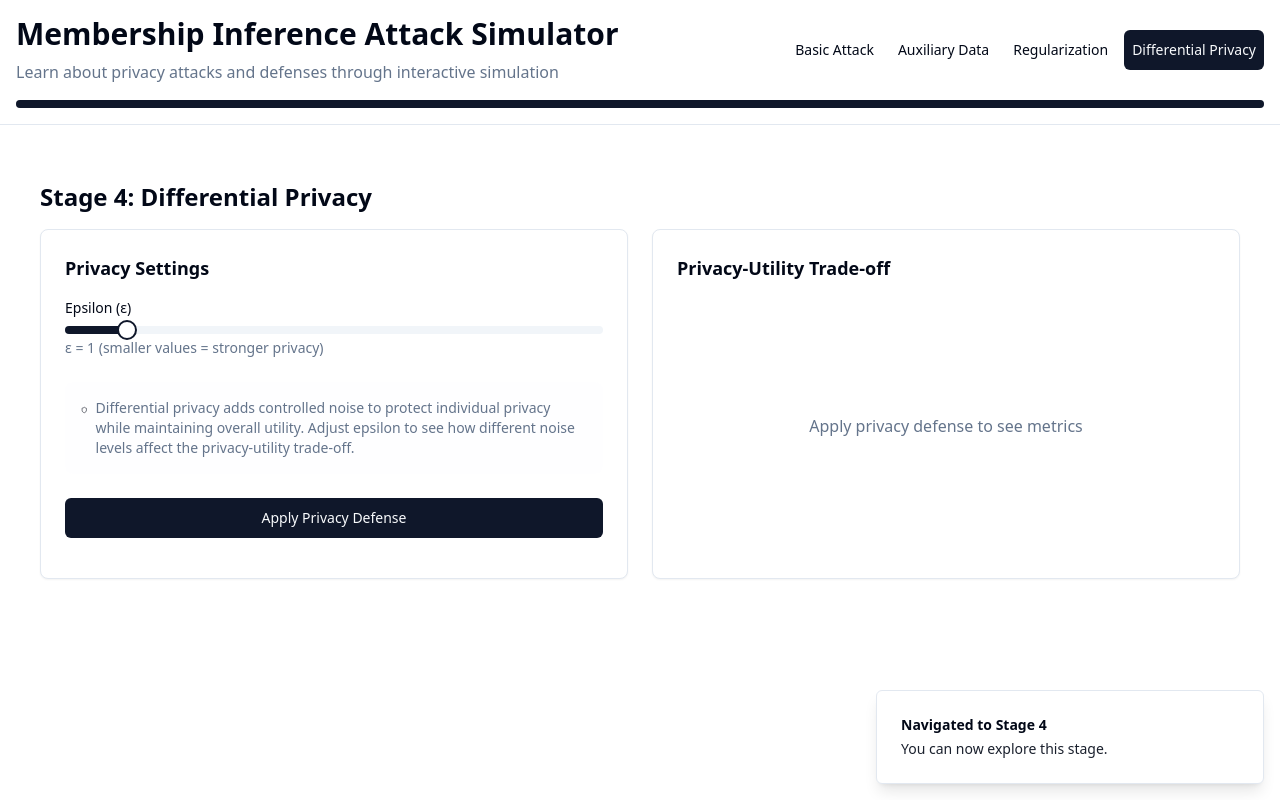
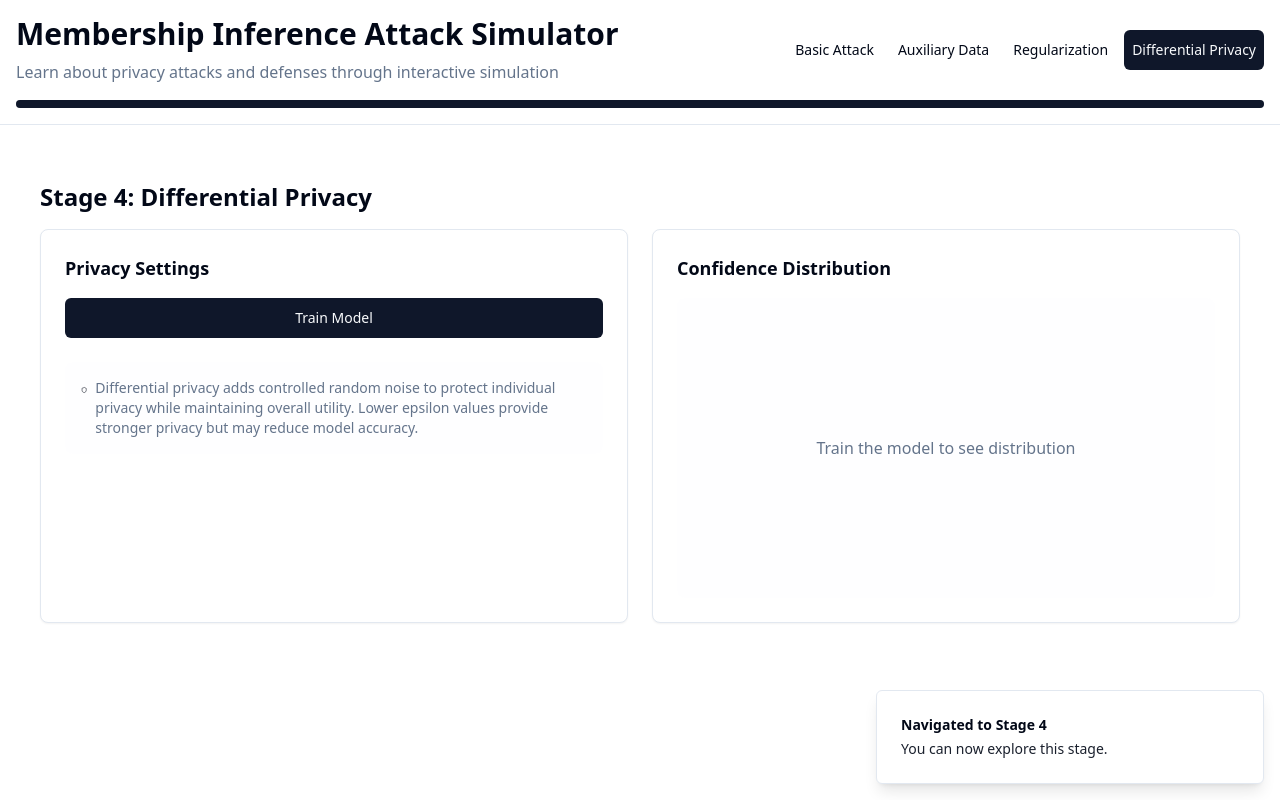
Before and after one commit to andrew-medrano/privacy-attack-explorer, a React (Vite) app: page / in a window 1280 px wide. Both pictures are taken after a click on the button "Differential Privacy". Built offline with nearby package versions, Linux system fonts and the light colour scheme.

Commit message:
Refactor: Improve Stage Four UI and functionality

```diff
--- a/src/components/stages/StageFour.tsx
+++ b/src/components/stages/StageFour.tsx
@@ -3,53 +3,108 @@ import React, { useState } from 'react';
 import { Card } from "@/components/ui/card";
 import { Button } from "@/components/ui/button";
 import { Slider } from "@/components/ui/slider";
-import { AreaChart, Area, XAxis, YAxis, CartesianGrid, Tooltip, Legend, ResponsiveContainer } from 'recharts';
-import { Shield } from 'lucide-react';
+import { BarChart, Bar, XAxis, YAxis, CartesianGrid, Tooltip, Legend, ReferenceLine, AreaChart, Area } from 'recharts';
+import { Shield, ChartBar } from 'lucide-react';
+import { ChartContainer } from "@/components/ui/chart";
 
 interface StageFourProps {
   onComplete: () => void;
 }
 
-const generateDistribution = (epsilon: number) => {
-  // Generate synthetic prediction distribution with differential privacy noise
-  const baseProb = 0.7; // Base probability for positive class
-  const noise = (1 / epsilon) * (Math.random() - 0.5) * 2; // Laplace noise scaled by epsilon
-  return Math.max(0.1, Math.min(0.9, baseProb + noise));
+const generateBaseDistribution = () => {
+  // Generate synthetic prediction distribution for training vs non-training data
+  return Array.from({ length: 20 }, (_, i) => {
+    const confidence = i * 5;
+    const trainingCount = Math.floor(100 * Math.exp(-Math.pow((confidence - 75) / 15, 2)));
+    const nonTrainingCount = Math.floor(100 * Math.exp(-Math.pow((confidence - 60) / 20, 2)));
+
+    return {
+      confidence: `${confidence}-${confidence + 4}`,
+      training: trainingCount,
+      nonTraining: nonTrainingCount,
+      total: trainingCount + nonTrainingCount
+    };
+  });
 };
 
-const calculatePrivacyMetrics = (epsilon: number) => {
-  const privacyLevel = Math.max(0, 1 - (epsilon * 0.1)); // Higher epsilon = lower privacy
-  const utilityLoss = Math.min(1, (1 / epsilon) * 0.5); // Higher epsilon = lower utility loss
-  const predictionAccuracy = Math.max(0.5, 1 - utilityLoss * 0.5); // Accuracy decreases with utility loss
+const applyDifferentialPrivacy = (data: any[], epsilon: number) => {
+  return data.map(point => {
+    // Add Laplace noise scaled by epsilon
+    const noise = (1 / epsilon) * (Math.random() - 0.5) * 20;
+    const noisyTraining = Math.max(0, Math.floor(point.training + noise));
+    const noisyNonTraining = Math.max(0, Math.floor(point.nonTraining + noise));
 
     return {
-    privacyLevel,
-    utilityLoss,
-    predictionAccuracy
+      confidence: point.confidence,
+      training: noisyTraining,
+      nonTraining: noisyNonTraining,
+      total: noisyTraining + noisyNonTraining
     };
+  });
+};
+
+const calculateAccuracyVsEpsilon = () => {
+  // Generate accuracy data points for different epsilon values
+  return Array.from({ length: 10 }, (_, i) => {
+    const epsilon = (i + 1) * 0.5;
+    const privacyStrength = 1 / epsilon;
+    const accuracy = Math.max(50, 90 - (privacyStrength * 15)); // Base accuracy reduced by privacy strength
+
+    return {
+      epsilon: epsilon.toFixed(1),
+      accuracy
+    };
+  });
 };
 
 const StageFour: React.FC<StageFourProps> = ({ onComplete }) => {
+  const [baseDistribution, setBaseDistribution] = useState<any[]>([]);
+  const [dpDistribution, setDpDistribution] = useState<any[]>([]);
   const [epsilon, setEpsilon] = useState([1]);
-  const [prediction, setPrediction] = useState<number | null>(null);
-  const [guess, setGuess] = useState<'member' | 'non-member' | null>(null);
-  const [metrics, setMetrics] = useState<ReturnType<typeof calculatePrivacyMetrics> | null>(null);
+  const [threshold, setThreshold] = useState([70]);
+  const [showColorCoded, setShowColorCoded] = useState(false);
+  const [modelTrained, setModelTrained] = useState(false);
+  const [dpApplied, setDpApplied] = useState(false);
+
+  const handleTrainModel = () => {
+    const distribution = generateBaseDistribution();
+    setBaseDistribution(distribution);
+    setModelTrained(true);
+    setShowColorCoded(false);
+    setDpApplied(false);
+  };
 
   const handleApplyDP = () => {
-    const prob = generateDistribution(epsilon[0]);
-    setPrediction(prob);
-    setMetrics(calculatePrivacyMetrics(epsilon[0]));
-    setGuess(null);
+    const noisyDistribution = applyDifferentialPrivacy(baseDistribution, epsilon[0]);
+    setDpDistribution(noisyDistribution);
+    setDpApplied(true);
+    setShowColorCoded(false);
   };
 
-  const handleGuess = (isMemeber: boolean) => {
-    setGuess(isMemeber ? 'member' : 'non-member');
-    // In reality, this would be much harder to guess with proper DP
-    const guessCorrect = Math.random() > metrics?.privacyLevel;
+  const handleConfirmThreshold = () => {
+    setShowColorCoded(true);
+  };
 
-    if (guessCorrect) {
-      onComplete();
+  const calculateCurrentAccuracy = () => {
+    if (!showColorCoded || !dpDistribution.length) return null;
+
+    const thresholdValue = threshold[0];
+    let truePositives = 0;
+    let totalPredictions = 0;
+
+    dpDistribution.forEach(point => {
+      const confidenceMin = parseInt(point.confidence.split('-')[0]);
+      if (confidenceMin >= thresholdValue) {
+        truePositives += point.training;
+        totalPredictions += point.training + point.nonTraining;
       }
+    });
+
+    return {
+      accuracy: ((truePositives / totalPredictions) * 100).toFixed(1),
+      truePositives,
+      totalPredictions
+    };
   };
 
   return (
@@ -59,11 +114,22 @@ const StageFour: React.FC<StageFourProps> = ({ onComplete }) => {
         <Card className="p-6">
           <h3 className="text-lg font-semibold mb-4">Privacy Settings</h3>
           <div className="space-y-6">
+            {!modelTrained && (
+              <Button className="w-full" onClick={handleTrainModel}>
+                Train Model
+              </Button>
+            )}
+
+            {modelTrained && !dpApplied && (
+              <>
                 <div>
-              <label className="text-sm font-medium mb-2 block">Epsilon (ε)</label>
+                  <label className="text-sm font-medium mb-2 block">
+                    Privacy Budget (ε)
+                  </label>
                   <Slider
                     defaultValue={[1]}
-                max={10}
+                    min={0.1}
+                    max={5}
                     step={0.1}
                     value={epsilon}
                     onValueChange={setEpsilon}
@@ -72,126 +138,154 @@ const StageFour: React.FC<StageFourProps> = ({ onComplete }) => {
                     ε = {epsilon[0]} (smaller values = stronger privacy)
                   </span>
                 </div>
+                <Button className="w-full" onClick={handleApplyDP}>
+                  Apply Privacy Defense
+                </Button>
+              </>
+            )}
+
+            {dpApplied && !showColorCoded && (
+              <div>
+                <label className="text-sm font-medium mb-2 block">
+                  Confidence Threshold (%)
+                </label>
+                <Slider
+                  defaultValue={[70]}
+                  max={100}
+                  step={1}
+                  value={threshold}
+                  onValueChange={setThreshold}
+                />
+                <span className="text-sm text-muted-foreground mt-1 block">
+                  Classifying as training data when confidence ≥ {threshold[0]}%
+                </span>
+                <Button className="w-full mt-4" onClick={handleConfirmThreshold}>
+                  Confirm Threshold
+                </Button>
+              </div>
+            )}
+
+            {showColorCoded && (
+              <Button variant="secondary" onClick={onComplete}>
+                Next Stage
+              </Button>
+            )}
 
             <div className="p-4 bg-secondary/10 rounded-lg">
               <div className="flex gap-2 items-start">
                 <Shield className="w-4 h-4 mt-1" />
                 <p className="text-sm text-muted-foreground">
-                  Differential privacy adds controlled noise to protect individual privacy while maintaining overall utility.
-                  Adjust epsilon to see how different noise levels affect the privacy-utility trade-off.
+                  Differential privacy adds controlled random noise to protect individual privacy
+                  while maintaining overall utility. Lower epsilon values provide stronger privacy
+                  but may reduce model accuracy.
                 </p>
               </div>
             </div>
-
-            <Button
-              className="w-full"
-              onClick={handleApplyDP}
-            >
-              Apply Privacy Defense
-            </Button>
-
-            {prediction !== null && (
-              <div className="space-y-4">
-                <div className="p-4 border rounded-lg">
-                  <p className="text-sm font-medium">Model Prediction (with DP noise):</p>
-                  <p className="text-2xl font-bold">{(prediction * 100).toFixed(1)}%</p>
-                </div>
-
-                <div className="flex gap-2">
-                  <Button
-                    variant="outline"
-                    className="flex-1"
-                    onClick={() => handleGuess(true)}
-                    disabled={guess !== null}
-                  >
-                    Training Data Member
-                  </Button>
-                  <Button
-                    variant="outline"
-                    className="flex-1"
-                    onClick={() => handleGuess(false)}
-                    disabled={guess !== null}
-                  >
-                    Not in Training Data
-                  </Button>
-                </div>
-
-                {guess && (
-                  <p className="text-sm text-muted-foreground text-center">
-                    You guessed: {guess === 'member' ? 'Training Data Member' : 'Not in Training Data'}
-                  </p>
-                )}
-              </div>
-            )}
           </div>
         </Card>
 
         <Card className="p-6">
-          <h3 className="text-lg font-semibold mb-4">Privacy-Utility Trade-off</h3>
-          {metrics ? (
-            <div className="space-y-6">
-              <div className="h-64">
-                <ResponsiveContainer width="100%" height="100%">
-                  <AreaChart
-                    data={[
-                      { name: 'Current',
-                        privacyLevel: metrics.privacyLevel * 100,
-                        utilityLoss: metrics.utilityLoss * 100,
-                        accuracy: metrics.predictionAccuracy * 100
-                      }
-                    ]}
-                    margin={{ top: 5, right: 20, bottom: 5, left: 0 }}
-                  >
+          <h3 className="text-lg font-semibold mb-4">Confidence Distribution</h3>
+          <div className="h-[300px]">
+            {!modelTrained && (
+              <div className="h-full bg-secondary/10 rounded-lg flex items-center justify-center">
+                <p className="text-muted-foreground">Train the model to see distribution</p>
+              </div>
+            )}
+
+            {modelTrained && !dpApplied && baseDistribution.length > 0 && (
+              <ChartContainer config={{}}>
+                <BarChart width={400} height={200} data={baseDistribution}>
                   <CartesianGrid strokeDasharray="3 3" />
-                    <XAxis dataKey="name" />
-                    <YAxis label={{ value: 'Percentage', angle: -90, position: 'insideLeft' }} />
+                  <XAxis dataKey="confidence" />
+                  <YAxis />
+                  <Tooltip />
+                  <Bar dataKey="total" fill="#94a3b8" name="All Predictions" />
+                </BarChart>
+              </ChartContainer>
+            )}
+
+            {dpApplied && !showColorCoded && (
+              <ChartContainer config={{}}>
+                <BarChart width={400} height={200} data={dpDistribution}>
+                  <CartesianGrid strokeDasharray="3 3" />
+                  <XAxis dataKey="confidence" />
+                  <YAxis />
+                  <Tooltip />
+                  <Bar dataKey="total" fill="#94a3b8" name="All Predictions" />
+                  <ReferenceLine
+                    x={`${Math.floor(threshold[0] / 5) * 5}-${Math.floor(threshold[0] / 5) * 5 + 4}`}
+                    stroke="red"
+                    strokeDasharray="3 3"
+                    label={{ value: `Threshold: ${threshold[0]}%`, position: 'top' }}
+                  />
+                </BarChart>
+              </ChartContainer>
+            )}
+
+            {showColorCoded && (
+              <div className="space-y-4">
+                <ChartContainer config={{}}>
+                  <BarChart width={400} height={200} data={dpDistribution}>
+                    <CartesianGrid strokeDasharray="3 3" />
+                    <XAxis dataKey="confidence" />
+                    <YAxis />
                     <Tooltip />
                     <Legend />
-                    <Area
-                      type="monotone"
-                      dataKey="privacyLevel"
-                      name="Privacy Level"
-                      stroke="#8884d8"
-                      fill="#8884d8"
+                    <Bar dataKey="training" fill="#ef4444" name="Training Data" />
+                    <Bar dataKey="nonTraining" fill="#9b87f5" name="Non-training Data" />
+                    <ReferenceLine
+                      x={`${Math.floor(threshold[0] / 5) * 5}-${Math.floor(threshold[0] / 5) * 5 + 4}`}
+                      stroke="red"
+                      strokeDasharray="3 3"
+                      label={{ value: `Threshold: ${threshold[0]}%`, position: 'top' }}
                     />
-                    <Area
-                      type="monotone"
-                      dataKey="utilityLoss"
-                      name="Utility Loss"
-                      stroke="#82ca9d"
-                      fill="#82ca9d"
-                    />
+                  </BarChart>
+                </ChartContainer>
+
+                <div className="space-y-4">
+                  {calculateCurrentAccuracy() && (
+                    <Card className="p-4">
+                      <h4 className="font-semibold mb-2">Attack Results</h4>
+                      <p className="text-sm">
+                        Accuracy: {calculateCurrentAccuracy()?.accuracy}%
+                        <br />
+                        True Positives: {calculateCurrentAccuracy()?.truePositives}
+                        <br />
+                        Total Predictions: {calculateCurrentAccuracy()?.totalPredictions}
+                      </p>
+                    </Card>
+                  )}
+
+                  <Card className="p-4">
+                    <h4 className="font-semibold mb-2">Privacy-Utility Trade-off</h4>
+                    <ChartContainer config={{}}>
+                      <AreaChart width={400} height={150} data={calculateAccuracyVsEpsilon()}>
+                        <CartesianGrid strokeDasharray="3 3" />
+                        <XAxis dataKey="epsilon" label={{ value: 'Epsilon (ε)', position: 'bottom' }} />
+                        <YAxis label={{ value: 'Accuracy (%)', angle: -90, position: 'insideLeft' }} />
+                        <Tooltip />
                         <Area
                           type="monotone"
                           dataKey="accuracy"
+                          stroke="#8884d8"
+                          fill="#8884d8"
+                          fillOpacity={0.3}
                           name="Model Accuracy"
-                      stroke="#ffc658"
-                      fill="#ffc658"
+                        />
+                        <ReferenceLine
+                          x={epsilon[0].toString()}
+                          stroke="red"
+                          strokeDasharray="3 3"
+                          label={{ value: 'Current ε', position: 'top' }}
                         />
                       </AreaChart>
-                </ResponsiveContainer>
-              </div>
-
-              <div className="grid grid-cols-3 gap-4">
-                <div className="text-center p-4 bg-secondary/10 rounded-lg">
-                  <p className="text-sm font-medium">Privacy Level</p>
-                  <p className="text-xl font-bold">{(metrics.privacyLevel * 100).toFixed(1)}%</p>
-                </div>
-                <div className="text-center p-4 bg-secondary/10 rounded-lg">
-                  <p className="text-sm font-medium">Utility Loss</p>
-                  <p className="text-xl font-bold">{(metrics.utilityLoss * 100).toFixed(1)}%</p>
-                </div>
-                <div className="text-center p-4 bg-secondary/10 rounded-lg">
-                  <p className="text-sm font-medium">Accuracy</p>
-                  <p className="text-xl font-bold">{(metrics.predictionAccuracy * 100).toFixed(1)}%</p>
+                    </ChartContainer>
+                  </Card>
                 </div>
               </div>
+            )}
           </div>
-          ) : (
-            <div className="h-64 flex items-center justify-center text-muted-foreground">
-              Apply privacy defense to see metrics
-            </div>
-          )}
         </Card>
       </div>
     </div>
```
Lines whose indentation alone changed are shown as unchanged.
